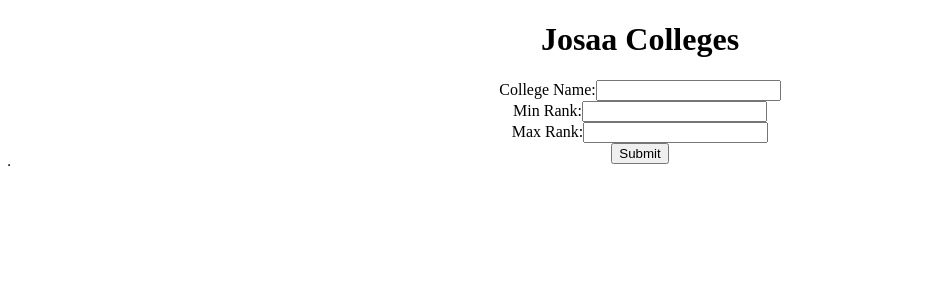
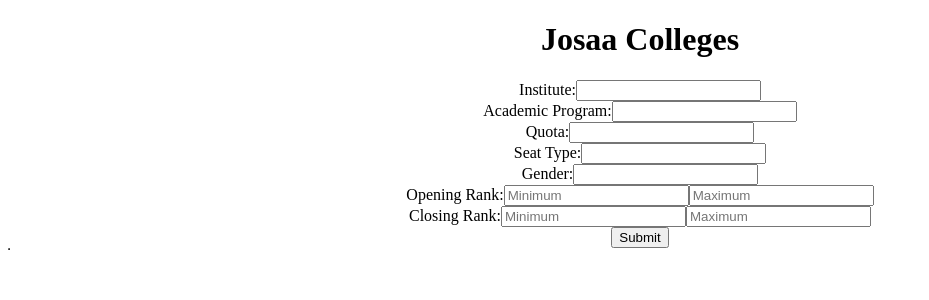
Before and after one commit to shubham282raj/excel-query, a React (Create React App) app in the folder frontend/: page / in a window 1280 px wide. Shown: the top 300 px of the page, without its empty margins (0-929 px from the left). Built offline with nearby package versions, Linux system fonts and the light colour scheme.

Commit message:
Frontend: Added form elements for other queries

```diff
--- a/frontend/src/components/Form.jsx
+++ b/frontend/src/components/Form.jsx
@@ -8,12 +8,71 @@
   const { register, handleSubmit } = useForm();
 
   const handleFormQuery = (rawData, data) => {
+    const {
+      institute,
+      academicProgram,
+      quota,
+      seatType,
+      gender,
+      openingMinRank,
+      openingMaxRank,
+      closingMinRank,
+      closingMaxRank,
+    } = data;
+
     const filteredData = rawData.filter((row) => {
-      const collegeMatch = row["Institute"].includes(data.collegeName);
-      const rankMatch =
-        Number(row["Closing Rank"]) >= Number(data.minRank) &&
-        Number(row["Closing Rank"]) <= Number(data.maxRank);
-      return collegeMatch && rankMatch;
+      const instituteWords = institute.split(" ").filter(Boolean);
+      const academicProgramWords = academicProgram.split(" ").filter(Boolean);
+      const quotaWords = quota.split(" ").filter(Boolean);
+      const seatTypeWords = seatType.split(" ").filter(Boolean);
+      const genderWords = gender.split(" ").filter(Boolean);
+
+      const collegeMatch =
+        instituteWords.length === 0 ||
+        instituteWords.every((word) =>
+          row["Institute"].toLowerCase().includes(word.toLowerCase())
+        );
+      const programMatch =
+        academicProgramWords.length === 0 ||
+        academicProgramWords.every((word) =>
+          row["Academic Program"].toLowerCase().includes(word.toLowerCase())
+        );
+      const quotaMatch =
+        quotaWords.length === 0 ||
+        quotaWords.every((word) =>
+          row["Quota"].toLowerCase().includes(word.toLowerCase())
+        );
+      const seatTypeMatch =
+        seatTypeWords.length === 0 ||
+        seatTypeWords.every((word) =>
+          row["Seat Type"].toLowerCase().includes(word.toLowerCase())
+        );
+      const genderMatch =
+        genderWords.length === 0 ||
+        genderWords.every((word) =>
+          row["Gender"].toLowerCase().includes(word.toLowerCase())
+        );
+      const openingRankMatch =
+        (!openingMinRank ||
+          Number(row["Opening Rank"]) >= Number(openingMinRank)) &&
+        (!openingMaxRank ||
+          Number(row["Opening Rank"]) <= Number(openingMaxRank));
+
+      const closingRankMatch =
+        (!closingMinRank ||
+          Number(row["Closing Rank"]) >= Number(closingMinRank)) &&
+        (!closingMaxRank ||
+          Number(row["Closing Rank"]) <= Number(closingMaxRank));
+
+      return (
+        collegeMatch &&
+        programMatch &&
+        quotaMatch &&
+        seatTypeMatch &&
+        genderMatch &&
+        openingRankMatch &&
+        closingRankMatch
+      );
     });
     return filteredData;
   };
@@ -37,20 +96,62 @@
       <form onSubmit={handleSubmit(onSubmit)}>
         <div>
           <label>
-            College Name:
-            <input type="text" {...register("collegeName")} />
+            Institute:
+            <input type="text" {...register("institute")} />
           </label>
         </div>
         <div>
           <label>
-            Min Rank:
-            <input type="number" {...register("minRank")} />
+            Academic Program:
+            <input type="text" {...register("academicProgram")} />
           </label>
         </div>
         <div>
           <label>
-            Max Rank:
-            <input type="number" {...register("maxRank")} />
+            Quota:
+            <input type="text" {...register("quota")} />
+          </label>
+        </div>
+        <div>
+          <label>
+            Seat Type:
+            <input type="text" {...register("seatType")} />
+          </label>
+        </div>
+        <div>
+          <label>
+            Gender:
+            <input type="text" {...register("gender")} />
+          </label>
+        </div>
+        <div>
+          <label>
+            Opening Rank:
+            <input
+              type="number"
+              placeholder="Minimum"
+              {...register("openingMinRank")}
+            />
+            <input
+              type="number"
+              placeholder="Maximum"
+              {...register("openingMaxRank")}
+            />
+          </label>
+        </div>
+        <div>
+          <label>
+            Closing Rank:
+            <input
+              type="number"
+              placeholder="Minimum"
+              {...register("closingMinRank")}
+            />
+            <input
+              type="number"
+              placeholder="Maximum"
+              {...register("closingMaxRank")}
+            />
           </label>
         </div>
         <button type="submit">Submit</button>
```
